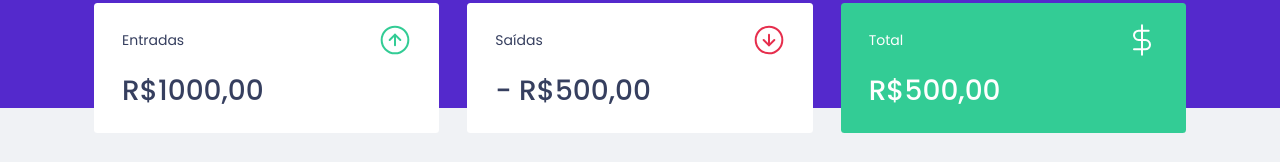
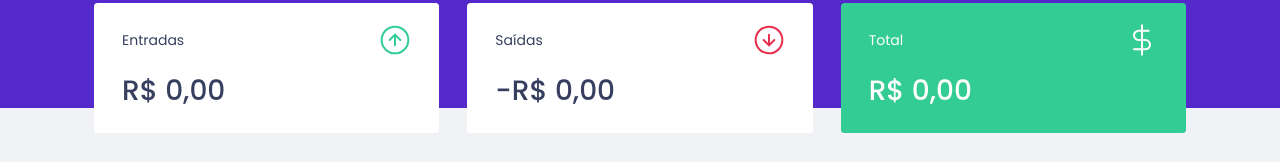
Before and after one commit to EduardoBrazSilva/ReactJS, a React (Create React App) app: page / in a window 1280 px wide. Shown: the part 130-292 px from the top of the page. Built offline with nearby package versions, Linux system fonts and the light colour scheme; no server answers; what miragejs would draw is missing.

Commit message:
Created calculation of deposit, withdraw and total amounts of summary

```diff
--- a/src/components/Summary/index.tsx
+++ b/src/components/Summary/index.tsx
@@ -9,7 +9,22 @@
 export function Summary() {
     const { transactions } = useContext(TransactionContext)
 
-    console.log(transactions)
+    const summary = transactions.reduce((acc, transaction) => {
+        if (transaction.type === 'deposit') {
+            acc.deposits += transaction.amount;
+            acc.total += transaction.amount;
+        } else {
+            acc.withdraws += transaction.amount;
+            acc.total -= transaction.amount;
+        }
+
+        return acc;
+    }, {
+        deposits: 0,
+        withdraws: 0,
+        total: 0,
+    })
+
     return(
         <Container>
             <div>
@@ -17,21 +32,36 @@
                     <p>Entradas</p>
                     <img src={incomeImg} alt="Entradas" />
                 </header>
-                <strong>R$1000,00</strong>
+                <strong>
+                    {new Intl.NumberFormat('pt-BR', {
+                        style: 'currency',
+                        currency: 'BRL',
+                    }).format(summary.deposits)}
+                </strong>
             </div>
             <div>
                 <header>
                     <p>Saídas</p>
                     <img src={outComeImg} alt="Saídas" />
                 </header>
-                <strong>- R$500,00</strong>
+                <strong>
+                    -{new Intl.NumberFormat('pt-BR', {
+                        style: 'currency',
+                        currency: 'BRL',
+                    }).format(summary.withdraws)}
+                </strong>
             </div>
             <div className="HighlightBackgrounds">
                 <header>
                     <p>Total</p>
                     <img src={totalImg} alt="Total" />
                 </header>
-                <strong>R$500,00</strong>
+                <strong>
+                    {new Intl.NumberFormat('pt-BR', {
+                        style: 'currency',
+                        currency: 'BRL',
+                    }).format(summary.total)}
+                </strong>
             </div>
         </Container>
     );
```
